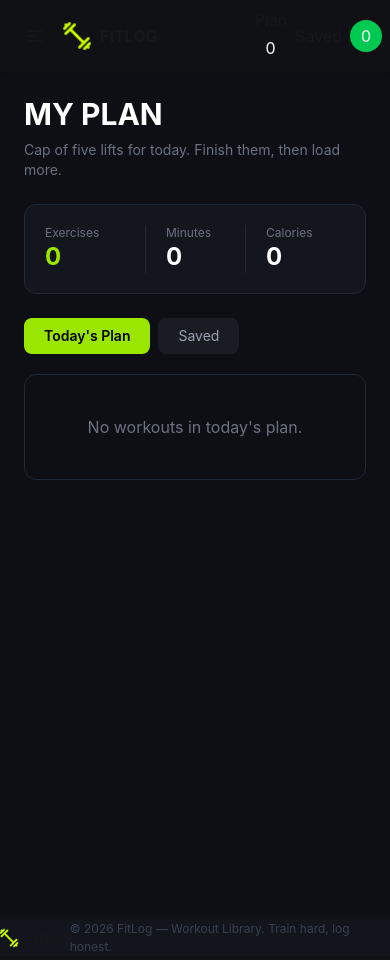
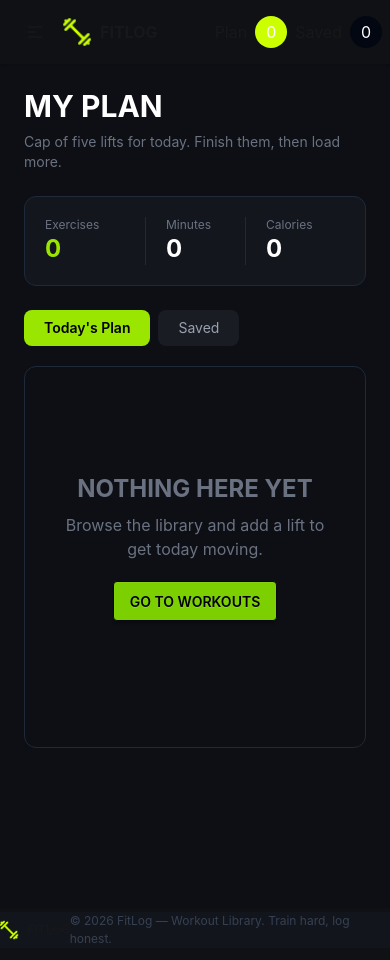
Before and after one commit to shahriaridris7/fit-log, a Next.js app: page /myplan in a window 390 px wide. Built offline with nearby package versions, Linux system fonts and the light colour scheme.

Commit message:
responsiveness

```diff
--- a/src/app/component/Hero.tsx
+++ b/src/app/component/Hero.tsx
@@ -2,6 +2,7 @@ import React from 'react';
 import logo from '@/app/Image/banner.png'
 import Image from 'next/image';
 import Link from 'next/link';
+import BrowseWorkout from './button/BrowseWorkout';
 const Hero = () => {
     return (
       <div className='container mx-auto gap-4 p-10'>
@@ -10,19 +11,19 @@ const Hero = () => {
   <div className="hero-content flex-col lg:flex-row-reverse">
    <Image src={logo} alt="Banner" width={334} height={334}/>
     <div>
-      <h1 className="text-base text-lime-400 font-bold">Workout Library</h1>
-      <p className=" text-7xl py-6">
+      <h1 className="text-base text-center md:text-left text-lime-400 font-bold">Workout Library</h1>
+      <p className=" text-center md:text-left text-7xl py-6">
        TRAIN WITH INTENT. LOG
        <br />
        EVERY SET.
 
       </p>
-      <p className='p-2'>
+      <p className='p-2 text-center md:text-left'>
         FitLog is a dark, no-nonsense gym companion: pick a lift, lock it
         <br />
         into today's plan, and watch the week's work add up.
       </p>
-      <Link href="/workout"><button className="m-1 btn btn-neutral text-black bg-lime-500">BROWSE WORKOUTS</button></Link>
+      <BrowseWorkout ></BrowseWorkout>
     </div>
   </div>
 </div>
--- a/src/app/component/LibrarySection.tsx
+++ b/src/app/component/LibrarySection.tsx
@@ -15,14 +15,14 @@ export const getFitlog = async () => {
 const LibrarySection =async () => {
     const data= await getFitlog();
     return (
-        <div className='container mx-auto m-6 p-14'>
+        <div id='library' className='container scroll-mt-20 mx-auto m-6 p-14'>
             <div>
                 <h1 className='text-4xl font-medium'>THE LIBRARY</h1>
             </div>
             <div>
                 <h1 className='text-sm text-gray-500'>Twelve lifts covering every major muscle group.</h1>
             </div>
-            <div className='grid grid-cols-3 gap-4 p-4 justify-center items-center'>
+            <div className='grid grid-cols-1 sm:grid-cols-2  lg:grid-cols-3 gap-4 p-4 justify-center items-center'>
            {
 
 
--- a/src/app/component/Navbar.tsx
+++ b/src/app/component/Navbar.tsx
@@ -48,13 +48,13 @@ const Navbar = () => {
     </ul>
   </div>
   <div className="navbar-end">
-    <div className="flex gap-2">
-      <Link href='/plan'>Plan
-       <div className="w-8 h-8 rounded-full flex items-center justify-center text-white">
+    <div className="flex  gap-2">
+      <Link href='../myplan' className="btn-sm flex justify-center items-center gap-2" >Plan
+       <div className="w-8 h-8 rounded-full bg-[#ccff00] flex items-center justify-center text-white">
   {MyPlanFolder.length}
 </div></Link>
-      <Link href='/saved' className="btn-sm flex justify-center items-center gap-2">Saved
-      <div className="w-8 h-8 rounded-full bg-green-500 flex items-center justify-center text-white">
+      <Link href='../myplan' className="btn-sm flex justify-center items-center gap-2">Saved
+      <div className="w-8 h-8 rounded-full bg-gray-950 flex items-center justify-center text-white">
   {SavedFolder.length}
 </div> </Link>
 
--- /dev/null
+++ b/src/app/component/button/BrowseWorkout.tsx
@@ -0,0 +1,11 @@
+import React from 'react';
+
+const BrowseWorkout = () => {
+    return (
+        <div className='text-center md:text-left'>
+            <a href="#library"><button className="m-1 btn btn-neutral text-black bg-lime-500 ">BROWSE WORKOUTS</button></a>
+        </div>
+    );
+};
+
+export default BrowseWorkout;
--- /dev/null
+++ b/src/app/component/statecomponent/EmptyState.tsx
@@ -0,0 +1,14 @@
+import Link from "next/link";
+
+ const EmptyState = () => {
+  return (
+    <div className="flex min-h-[300px] flex-col items-center justify-center text-center">
+      <p className="text-2xl font-bold">NOTHING HERE YET</p>
+      <p className="mt-2 text-gray-500">
+        Browse the library and add a lift to get today moving.
+      </p>
+    <Link href='../workout'><button className="m-5 btn btn-neutral text-black bg-lime-500 ">GO TO WORKOUTS</button></Link>
+    </div>
+  );
+};
+export default EmptyState;
--- a/src/app/myplan/page.tsx
+++ b/src/app/myplan/page.tsx
@@ -4,6 +4,8 @@
 import { useState } from "react";
 import Image from "next/image";
 import { usePlan } from "@/app/context/PlanContext";
+import Link from "next/link";
+import EmptyState from "../component/statecomponent/EmptyState";
 
 export default function Page() {
   const {
@@ -17,8 +19,11 @@ export default function Page() {
 
   const [activeTab, setActiveTab] = useState("plan");
 
+
   const workouts =
     activeTab === "plan" ? MyPlanFolder : SavedFolder;
+
+
 
   return (
     <div className="min-h-screen bg-[#0d0f14] text-white">
@@ -84,7 +89,7 @@ export default function Page() {
           {workouts.length === 0 ? (
             <div className="rounded-xl border border-gray-800 p-10 text-center text-gray-500">
               {activeTab === "plan"
-                ? "No workouts in today's plan."
+                ? <EmptyState></EmptyState>
                 : "No saved workouts yet."}
             </div>
           ) : (
```
Also changed, not shown: 1 other file (tests, documents, lock files or other folders).
